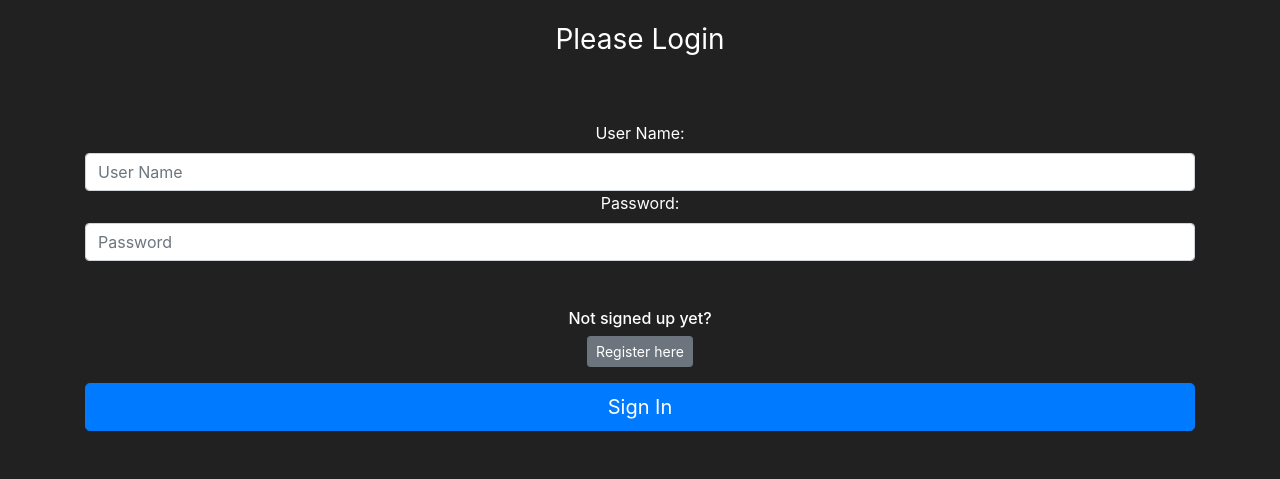
After one commit to JAAdrian/flask_playground, a Flask app: page /login in a window 1280 px wide. The commit adds this page. Shown: the part 431-910 px from the top of the page. Run offline with Flask 2, Linux system fonts and the light colour scheme; some libraries are stand-ins or nearby versions.

Commit message:
User authentication

```diff
--- a/market/__init__.py
+++ b/market/__init__.py
@@ -1,11 +1,14 @@
 from flask import Flask
 from flask_sqlalchemy import SQLAlchemy
+from flask_bcrypt import Bcrypt
 
 app = Flask(__name__)
 app.config['SQLALCHEMY_TRACK_MODIFICATIONS'] = False
 app.config['SQLALCHEMY_DATABASE_URI'] = 'sqlite:///market.db'
 app.config['SECRET_KEY'] = 'abb3c74d3a4a6fbb0e25ecba'
 
+bcrypt = Bcrypt(app)
+
 db = SQLAlchemy(app)
 
 from market import routes
--- a/market/forms.py
+++ b/market/forms.py
@@ -3,6 +3,7 @@ from wtforms import StringField, PasswordField, SubmitField
 from wtforms.validators import Length, EqualTo, Email, DataRequired, ValidationError
 
 from market.models import User
+
 
 
 class RegisterForm(FlaskForm):
@@ -27,3 +28,10 @@ class RegisterForm(FlaskForm):
     password1 = PasswordField(label='Password:', validators=[Length(min=6), DataRequired()])
     password2 = PasswordField(label='Confirm Password:', validators=[EqualTo('password1'), DataRequired()])
     submit = SubmitField(label='Create Account')
+
+
+
+class LoginForm(FlaskForm):
+    username = StringField(label='User Name:', validators=[DataRequired()])
+    password = PasswordField(label='Password:', validators=[DataRequired()])
+    submit = SubmitField(label='Sign In')
--- a/market/routes.py
+++ b/market/routes.py
@@ -1,9 +1,10 @@
-from flask import render_template, redirect, url_for, flash, get_flashed_messages
+from flask import render_template, redirect, url_for, flash
 
 from market import app
 from market.models import Item, User
-from market.forms import RegisterForm
+from market.forms import RegisterForm, LoginForm
 from market import db
+
 
 
 @app.route('/')
@@ -12,10 +13,12 @@ def home_page():
     return render_template('home.html')
 
 
+
 @app.route('/market')
 def market_page():
     items = Item.query.all()
     return render_template('market.html', items=items)
+
 
 
 @app.route('/register', methods=['GET', 'POST'])
@@ -25,7 +28,7 @@ def register_page():
 
         user_to_create = User(username=form.username.data,
                               email_address=form.email_address.data,
-                              password_hash=form.password1.data)
+                              password=form.password1.data)
         db.session.add(user_to_create)
         db.session.commit()
         return redirect(url_for('market_page'))
@@ -38,3 +41,10 @@ def register_page():
             )
 
     return render_template('register.html', form=form)
+
+
+
+@app.route('/login', methods=['GET', 'POST'])
+def login_page():
+    form = LoginForm()
+    return render_template('login.html', form=form)
--- a/market/templates/base.html
+++ b/market/templates/base.html
@@ -28,7 +28,7 @@
                 </ul>
                 <ul class="navbar-nav">
                     <li class="nav-item">
-                        <a class="nav-link" href="#">Login</a>
+                        <a class="nav-link" href="{{ url_for('login_page') }}">Login</a>
                     </li>
                     <li class="nav-item">
                         <a class="nav-link" href="{{ url_for('register_page') }}">Register</a>
--- /dev/null
+++ b/market/templates/login.html
@@ -0,0 +1,34 @@
+{% extends 'base.html' %}
+{% block title %}
+    Login Page
+{% endblock %}
+
+{% block content %}
+    <body class="text-center">
+        <div class="container">
+            <form method="POST" class="form-signin" style="color:white">
+                {{ form.hidden_tag() }}
+                <img class="mb-4" src="https://upload.wikimedia.org/wikipedia/commons/9/97/Breaded_Cat.jpg" alt="Cats" width="561", height="374">
+                <h1 class="h3 mb-3 font-weight-normal">
+                    Please Login
+                </h1>
+                <br></br>
+                {{ form.username.label() }}
+                {{ form.username(class="form-control", placeholder="User Name") }}
+
+                {{ form.password.label() }}
+                {{ form.password(class="form-control", placeholder="Password") }}
+
+                <br></br>
+
+                <div class="checkbox mb-3">
+                    <h6>Not signed up yet?</h6>
+                    <a class="btn btn-sm btn-secondary" href="{{ url_for('register_page') }}">Register here</a>
+                </div>
+
+                {{ form.submit(class="btn btn-lg btn-block btn-primary") }}
+                <br></br>
+            </form>
+        </div>
+    </body>
+{% endblock %}
--- a/market/templates/register.html
+++ b/market/templates/register.html
@@ -25,6 +25,11 @@
             {{ form.password2.label() }}
             {{ form.password2(class="form-control", placeholder="Confirm Password") }}
 
+            <div class="checkbox mb-3">
+                <h6>Already have an account?</h6>
+                <a class="btn btn-sm btn-secondary" href="{{ url_for('login_page') }}">Login here</a>
+            </div>
+
             <br></br>
             {{ form.submit(class="btn btn-lg btn-block btn-primary") }}
             <br></br>
```
Also changed, not shown: market/models.py (+17 -1 lines), market/market.db.
